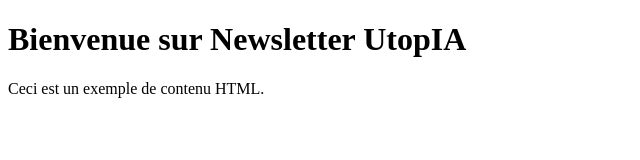
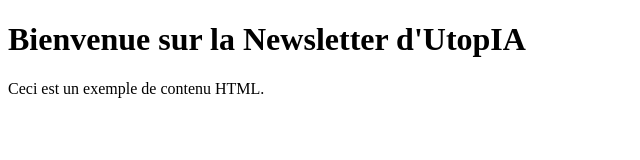
Before and after one commit to Henri-IA/Newsletter-UtopIA, a plain HTML site: page index.html in a window 1280 px wide. Shown: the whole page, without its empty margins (0-640 px from the left). Drawn offline with Linux system fonts and the light colour scheme.

Commit message:
Modification du message dans index.html

```diff
--- a/index.html
+++ b/index.html
@@ -4,7 +4,7 @@
     <title>Newsletter UtopIA</title>
 </head>
 <body>
-    <h1>Bienvenue sur Newsletter UtopIA</h1>
+    <h1>Bienvenue sur la  Newsletter d'UtopIA</h1>
     <p>Ceci est un exemple de contenu HTML.</p>
 </body>
 </html>
```
